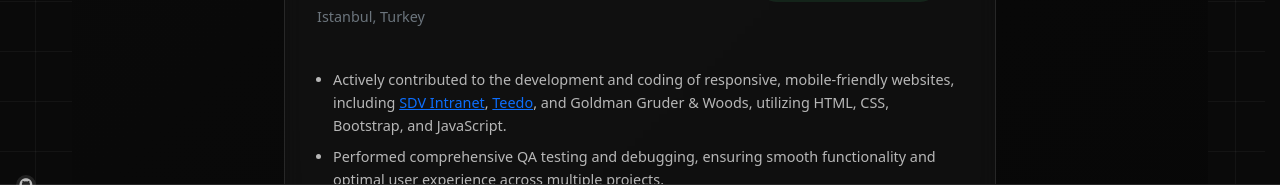
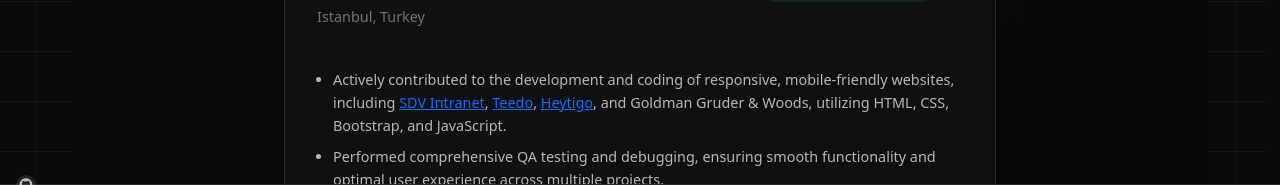
Before and after one commit to yarenbulut/myPortfolio, a React (Vite) app: page /about in a window 1280 px wide. Shown: the part 584-769 px from the top of the page. Built offline with nearby package versions, Linux system fonts and the light colour scheme; the HTML template or start-up script is replaced by a standard one.

Commit message:
Add Heytigo to York & Chapel experience section

```diff
--- a/src/pages/about/index.tsx
+++ b/src/pages/about/index.tsx
@@ -14,7 +14,7 @@ const About = () => {
       location: "Istanbul, Turkey",
       description: [
         <span key="desc1" dangerouslySetInnerHTML={{
-          __html: "Actively contributed to the development and coding of responsive, mobile-friendly websites, including <a href='http://www.samaritanvillage.org/' target='_blank' rel='noopener noreferrer'>SDV Intranet</a>, <a href='https://teedo.com.tr/' target='_blank' rel='noopener noreferrer'>Teedo</a>, and Goldman Gruder & Woods, utilizing HTML, CSS, Bootstrap, and JavaScript."
+          __html: "Actively contributed to the development and coding of responsive, mobile-friendly websites, including <a href='http://www.samaritanvillage.org/' target='_blank' rel='noopener noreferrer'>SDV Intranet</a>, <a href='https://teedo.com.tr/' target='_blank' rel='noopener noreferrer'>Teedo</a>, <a href='https://heytigo.com/' target='_blank' rel='noopener noreferrer'>Heytigo</a>, and Goldman Gruder & Woods, utilizing HTML, CSS, Bootstrap, and JavaScript."
         }} />,
         "Performed comprehensive QA testing and debugging, ensuring smooth functionality and optimal user experience across multiple projects.",
         "Engaged in ongoing maintenance, development, and enhancement tasks for prominent university websites (NEIU and NPU) in the United States, employing WordPress alongside custom HTML/CSS and JavaScript integrations.",
```
